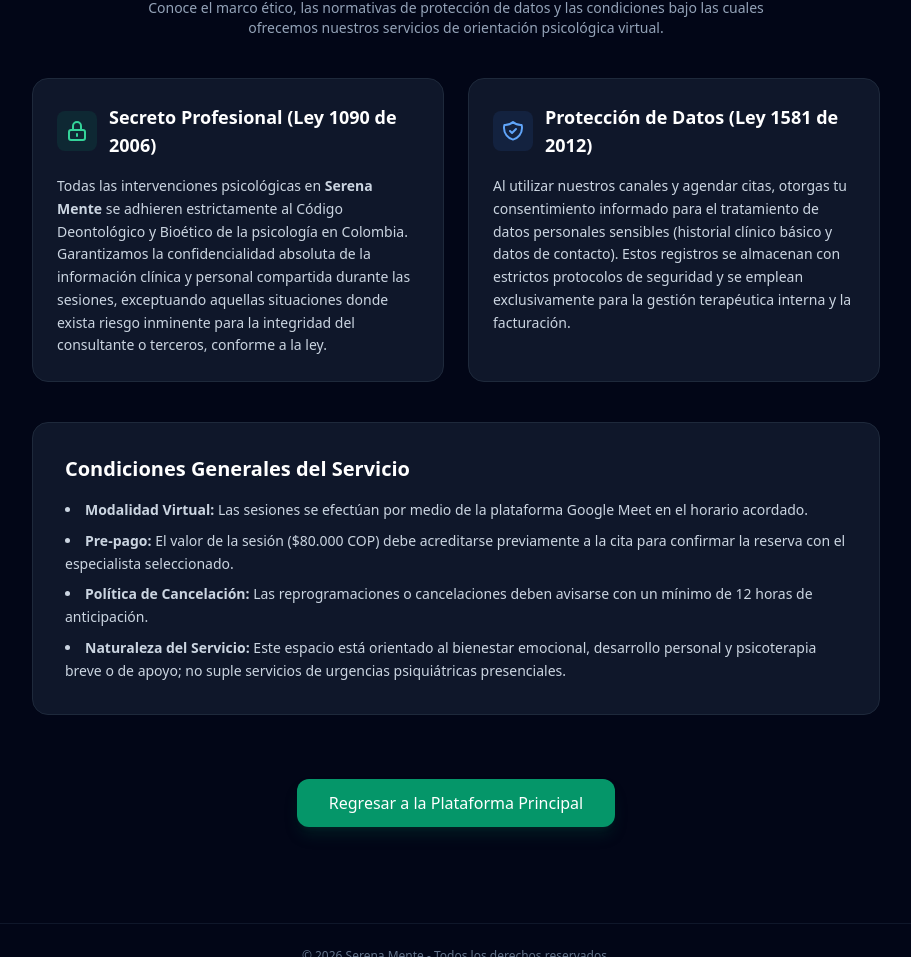
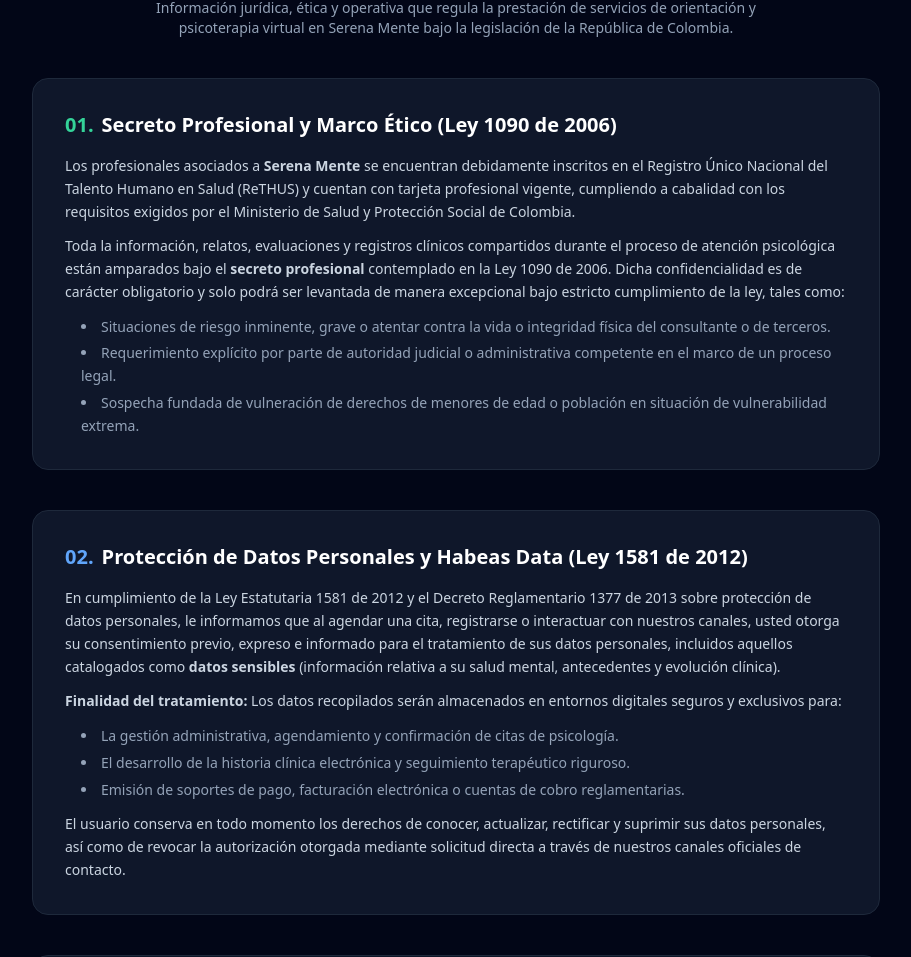
Before and after one commit to psicoalexandersarmiento-byte/serena-mente, a plain HTML site: page legal.html in a window 1280 px wide. Shown: the part 167-1124 px from the top of the page, without its empty margins (184-1095 px from the left). Drawn offline with nearby package versions, Linux system fonts and the light colour scheme.

Commit message:
Update legal.html

```diff
--- a/legal.html
+++ b/legal.html
@@ -3,14 +3,14 @@
 <head>
     <meta charset="UTF-8">
     <meta name="viewport" content="width=device-width, initial-scale=1.0">
-    <title>Marco Legal y Términos - Serena Mente</title>
+    <title>Términos, Condiciones y Marco Legal - Serena Mente</title>
     <!-- Tailwind CSS CDN -->
     <script src="https://cdn.tailwindcss.com"></script>
 </head>
 <body class="bg-slate-950 text-slate-100 font-sans antialiased">
 
     <!-- Navegación Superior -->
-    <header class="bg-slate-900 border-b border-slate-800 py-4 px-6 sticky top-0 z-50">
+    <header class="bg-slate-900 border-b border-slate-800 py-4 px-6 sticky top-0 z-50 shadow-md">
         <div class="max-w-4xl mx-auto flex justify-between items-center">
             <h1 class="text-lg font-bold text-emerald-400">Serena Mente</h1>
             <a href="index.html" class="text-sm bg-slate-800 hover:bg-slate-700 text-slate-200 px-4 py-2 rounded-lg transition">
@@ -19,61 +19,83 @@
         </div>
     </header>
 
-    <!-- Contenido Legal -->
+    <!-- Contenido Legal Extenso -->
     <main class="max-w-4xl mx-auto py-12 px-6 space-y-10">
 
         <div class="text-center space-y-3">
-            <h1 class="text-3xl font-extrabold text-white">Disposiciones Legales y Términos de Servicio</h1>
+            <h1 class="text-3xl font-extrabold text-white">Términos, Condiciones y Disposiciones Legales</h1>
             <p class="text-slate-400 text-sm max-w-2xl mx-auto">
-                Conoce el marco ético, las normativas de protección de datos y las condiciones bajo las cuales ofrecemos nuestros servicios de orientación psicológica virtual.
+                Información jurídica, ética y operativa que regula la prestación de servicios de orientación y psicoterapia virtual en Serena Mente bajo la legislación de la República de Colombia.
             </p>
         </div>
 
-        <!-- Bloques de Leyes Colombianas -->
-        <div class="grid md:grid-cols-2 gap-6">
+        <!-- Sección 1: Marco Deontológico y Ley 1090 de 2006 -->
+        <section class="bg-slate-900 p-8 rounded-2xl border border-slate-800 space-y-4">
+            <h2 class="text-xl font-bold text-white flex items-center gap-2">
+                <span class="text-emerald-400">01.</span> Secreto Profesional y Marco Ético (Ley 1090 de 2006)
+            </h2>
+            <div class="text-slate-300 text-sm leading-relaxed space-y-3">
+                <p>
+                    Los profesionales asociados a <strong>Serena Mente</strong> se encuentran debidamente inscritos en el Registro Único Nacional del Talento Humano en Salud (ReTHUS) y cuentan con tarjeta profesional vigente, cumpliendo a cabalidad con los requisitos exigidos por el Ministerio de Salud y Protección Social de Colombia.
+                </p>
+                <p>
+                    Toda la información, relatos, evaluaciones y registros clínicos compartidos durante el proceso de atención psicológica están amparados bajo el <strong>secreto profesional</strong> contemplado en la Ley 1090 de 2006. Dicha confidencialidad es de carácter obligatorio y solo podrá ser levantada de manera excepcional bajo estricto cumplimiento de la ley, tales como:
+                </p>
+                <ul class="list-disc list-inside pl-4 space-y-1 text-slate-400">
+                    <li>Situaciones de riesgo inminente, grave o atentar contra la vida o integridad física del consultante o de terceros.</li>
+                    <li>Requerimiento explícito por parte de autoridad judicial o administrativa competente en el marco de un proceso legal.</li>
+                    <li>Sospecha fundada de vulneración de derechos de menores de edad o población en situación de vulnerabilidad extrema.</li>
+                </ul>
+            </div>
+        </section>
 
-            <!-- Ley 1090 de 2006 -->
-            <div class="bg-slate-900 p-6 rounded-2xl border border-slate-800 space-y-4">
-                <div class="flex items-center space-x-3">
-                    <div class="p-2 bg-emerald-500/10 text-emerald-400 rounded-lg">
-                        <svg class="w-6 h-6" fill="none" stroke="currentColor" viewBox="0 0 24 24">
-                            <path stroke-linecap="round" stroke-linejoin="round" stroke-width="2" d="M12 15v2m-6 4h12a2 2 0 002-2v-6a2 2 0 00-2-2H6a2 2 0 00-2 2v6a2 2 0 002 2zm10-10V7a4 4 0 00-8 0v4h8z"></path>
-                        </svg>
-                    </div>
-                    <h2 class="text-lg font-semibold text-white">Secreto Profesional (Ley 1090 de 2006)</h2>
-                </div>
-                <p class="text-slate-300 text-sm leading-relaxed">
-                    Todas las intervenciones psicológicas en <strong>Serena Mente</strong> se adhieren estrictamente al Código Deontológico y Bioético de la psicología en Colombia. Garantizamos la confidencialidad absoluta de la información clínica y personal compartida durante las sesiones, exceptuando aquellas situaciones donde exista riesgo inminente para la integridad del consultante o terceros, conforme a la ley.
+        <!-- Sección 2: Habeas Data y Protección de Datos (Ley 1581 de 2012) -->
+        <section class="bg-slate-900 p-8 rounded-2xl border border-slate-800 space-y-4">
+            <h2 class="text-xl font-bold text-white flex items-center gap-2">
+                <span class="text-blue-400">02.</span> Protección de Datos Personales y Habeas Data (Ley 1581 de 2012)
+            </h2>
+            <div class="text-slate-300 text-sm leading-relaxed space-y-3">
+                <p>
+                    En cumplimiento de la Ley Estatutaria 1581 de 2012 y el Decreto Reglamentario 1377 de 2013 sobre protección de datos personales, le informamos que al agendar una cita, registrarse o interactuar con nuestros canales, usted otorga su consentimiento previo, expreso e informado para el tratamiento de sus datos personales, incluidos aquellos catalogados como <strong>datos sensibles</strong> (información relativa a su salud mental, antecedentes y evolución clínica).
+                </p>
+                <p>
+                    <strong>Finalidad del tratamiento:</strong> Los datos recopilados serán almacenados en entornos digitales seguros y exclusivos para:
+                </p>
+                <ul class="list-disc list-inside pl-4 space-y-1 text-slate-400">
+                    <li>La gestión administrativa, agendamiento y confirmación de citas de psicología.</li>
+                    <li>El desarrollo de la historia clínica electrónica y seguimiento terapéutico riguroso.</li>
+                    <li>Emisión de soportes de pago, facturación electrónica o cuentas de cobro reglamentarias.</li>
+                </ul>
+                <p>
+                    El usuario conserva en todo momento los derechos de conocer, actualizar, rectificar y suprimir sus datos personales, así como de revocar la autorización otorgada mediante solicitud directa a través de nuestros canales oficiales de contacto.
                 </p>
             </div>
+        </section>
 
-            <!-- Ley 1581 de 2012 -->
-            <div class="bg-slate-900 p-6 rounded-2xl border border-slate-800 space-y-4">
-                <div class="flex items-center space-x-3">
-                    <div class="p-2 bg-blue-500/10 text-blue-400 rounded-lg">
-                        <svg class="w-6 h-6" fill="none" stroke="currentColor" viewBox="0 0 24 24">
-                            <path stroke-linecap="round" stroke-linejoin="round" stroke-width="2" d="M9 12l2 2 4-4m5.618-4.016A11.955 11.955 0 0112 2.944a11.955 11.955 0 01-8.618 3.04A12.02 12.02 0 003 9c0 5.591 3.824 10.29 9 11.622 5.176-1.332 9-6.03 9-11.622 0-1.042-.133-2.052-.382-3.016z"></path>
-                        </svg>
-                    </div>
-                    <h2 class="text-lg font-semibold text-white">Protección de Datos (Ley 1581 de 2012)</h2>
-                </div>
-                <p class="text-slate-300 text-sm leading-relaxed">
-                    Al utilizar nuestros canales y agendar citas, otorgas tu consentimiento informado para el tratamiento de datos personales sensibles (historial clínico básico y datos de contacto). Estos registros se almacenan con estrictos protocolos de seguridad y se emplean exclusivamente para la gestión terapéutica interna y la facturación.
+        <!-- Sección 3: Condiciones Operativas del Servicio -->
+        <section class="bg-slate-900 p-8 rounded-2xl border border-slate-800 space-y-4">
+            <h2 class="text-xl font-bold text-white flex items-center gap-2">
+                <span class="text-emerald-400">03.</span> Condiciones Generales y Modalidad de Atención
+            </h2>
+            <div class="text-slate-300 text-sm leading-relaxed space-y-3">
+                <p><strong>Naturaleza de la Intervención:</strong> Los servicios ofrecidos corresponden a orientación psicológica, asesoría y psicoterapia breve o de apoyo a distancia. Este espacio promueve el bienestar emocional y el desarrollo personal, mas <u>no constituye un servicio de atención psiquiátrica de urgencias o emergencias físicas</u>.</p>
+                <p><strong>Plataforma de Conexión:</strong> Las sesiones virtuales se llevan a cabo de manera sincrónica a través de la herramienta <em>Google Meet</em>. Es responsabilidad exclusiva del usuario contar con un espacio privado, conexión estable a internet y los dispositivos adecuados para garantizar la confidencialidad de su sesión desde el extremo receptor.</p>
+                <p><strong>Tarifas y Mecanismo de Pago:</strong> El valor de la consulta especializada es de <strong>$80.000 COP</strong>. El agendamiento de la cita quedará formalmente confirmado únicamente tras la validación y acreditación previa del soporte de pago correspondiente.</p>
+                <p><strong>Política de Cancelación y Reprogramación:</strong> Las cancelaciones o modificaciones de horario deben ser notificadas con un mínimo de <strong>12 horas de anticipación</strong>. En caso de inasistencia injustificada o aviso fuera del tiempo estipulado, la sesión se dará por efectuada debido al bloqueo del espacio en la agenda del profesional.</p>
+            </div>
+        </section>
+
+        <!-- Sección 4: Consentimiento Informado Virtual -->
+        <section class="bg-slate-900 p-8 rounded-2xl border border-slate-800 space-y-4">
+            <h2 class="text-xl font-bold text-white flex items-center gap-2">
+                <span class="text-blue-400">04.</span> Consentimiento Informado para Telepsicología
+            </h2>
+            <div class="text-slate-300 text-sm leading-relaxed space-y-3">
+                <p>
+                    Al hacer uso de los servicios de <strong>Serena Mente</strong>, el consultante declara comprender las ventajas y limitaciones inherentes a la modalidad de atención virtual (telepsicología). Acepta de manera voluntaria someterse al proceso terapéutico bajo las pautas establecidas y reconoce que los resultados clínicos dependen de múltiples factores individuales y del compromiso activo durante y entre las sesiones.
                 </p>
             </div>
-
-        </div>
-
-        <!-- Condiciones del Servicio -->
-        <div class="bg-slate-900 p-8 rounded-2xl border border-slate-800 space-y-4">
-            <h2 class="text-xl font-bold text-white">Condiciones Generales del Servicio</h2>
-            <ul class="list-disc list-inside space-y-2 text-sm text-slate-300 leading-relaxed">
-                <li><strong>Modalidad Virtual:</strong> Las sesiones se efectúan por medio de la plataforma Google Meet en el horario acordado.</li>
-                <li><strong>Pre-pago:</strong> El valor de la sesión ($80.000 COP) debe acreditarse previamente a la cita para confirmar la reserva con el especialista seleccionado.</li>
-                <li><strong>Política de Cancelación:</strong> Las reprogramaciones o cancelaciones deben avisarse con un mínimo de 12 horas de anticipación.</li>
-                <li><strong>Naturaleza del Servicio:</strong> Este espacio está orientado al bienestar emocional, desarrollo personal y psicoterapia breve o de apoyo; no suple servicios de urgencias psiquiátricas presenciales.</li>
-            </ul>
-        </div>
+        </section>
 
         <!-- Volver -->
         <div class="text-center pt-6">
```
